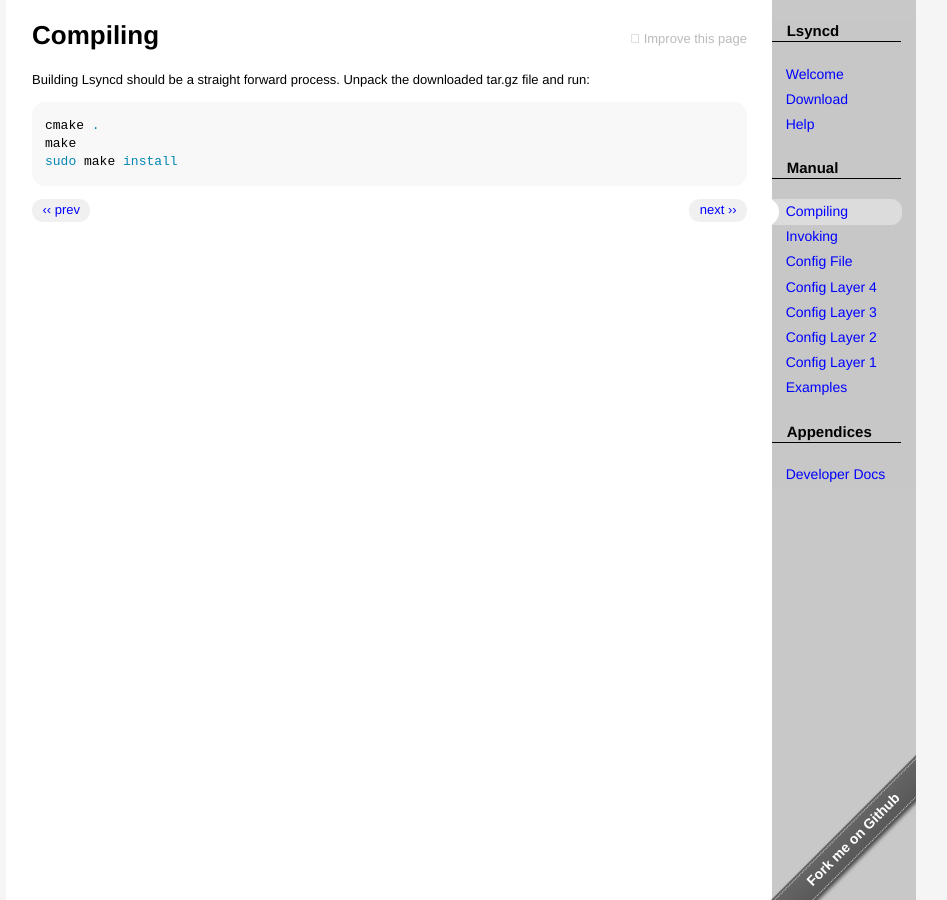
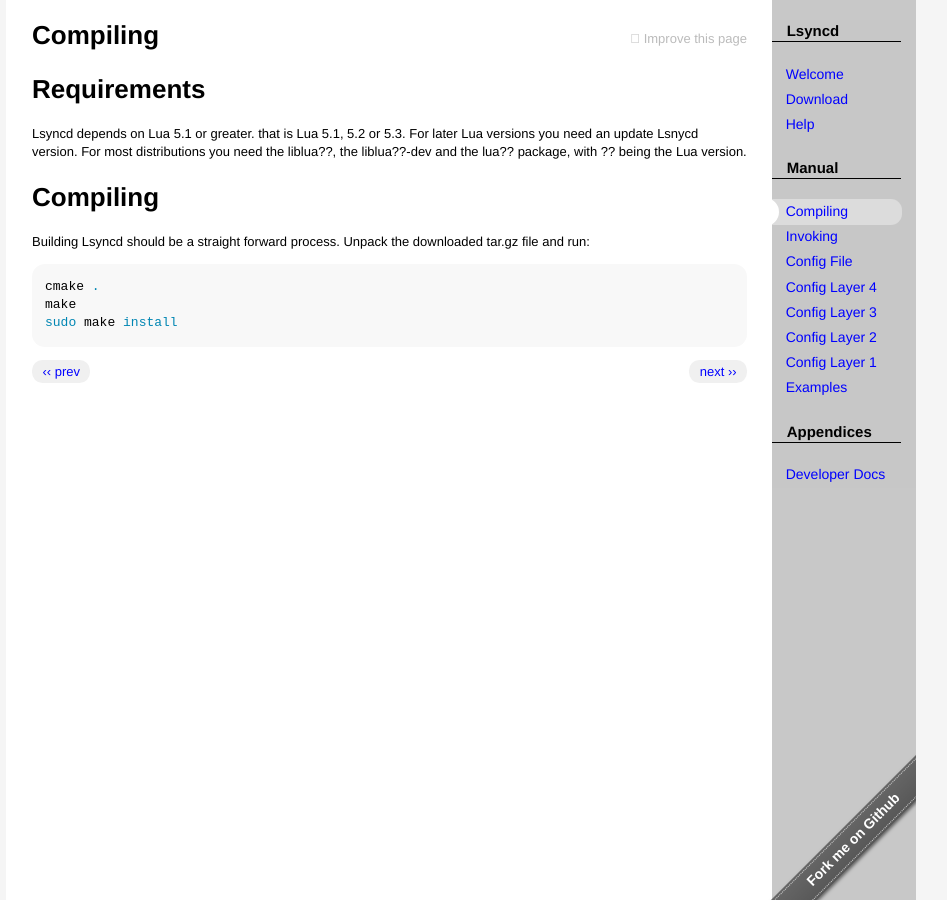
Before and after one commit to lsyncd/lsyncd, a Jekyll site: the page built from manual/compiling/index.md, in a window 1280 px wide. Shown: the whole page, without its empty margins (179-1126 px from the left). Built offline with Jekyll 4.4.1, drawn with Linux system fonts in a browser that asks for light colours.

Commit message:
Update index.md

```diff
--- a/manual/compiling/index.md
+++ b/manual/compiling/index.md
@@ -2,6 +2,13 @@
 layout: default
 title: Compiling
 ---
+
+# Requirements
+
+Lsyncd depends on Lua 5.1 or greater. that is Lua 5.1, 5.2 or 5.3. For later Lua versions you need an update Lsnycd version. For most distributions you need the liblua??, the liblua??-dev and the lua?? package, with ?? being the Lua version.
+
+# Compiling
+
 Building Lsyncd should be a straight forward process. Unpack the downloaded tar.gz file and run:
 
 {% highlight shell %}
```
